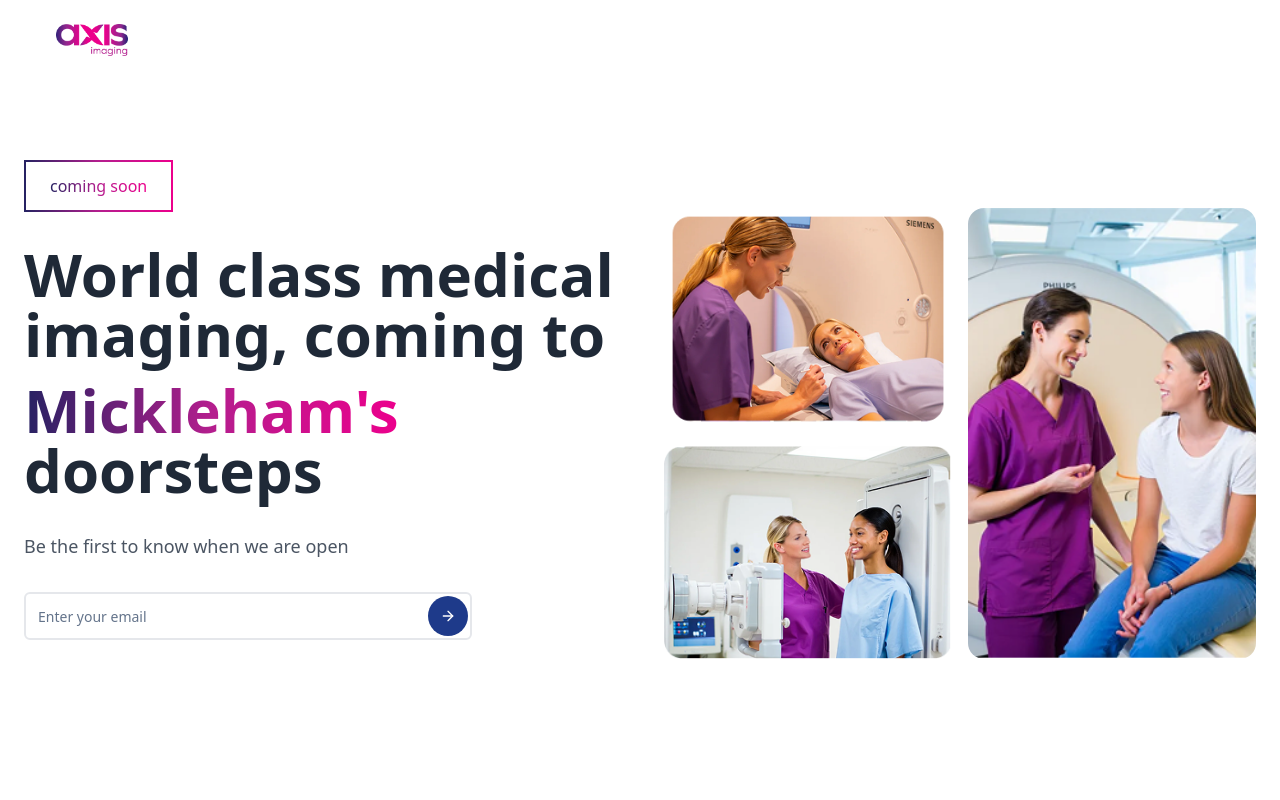
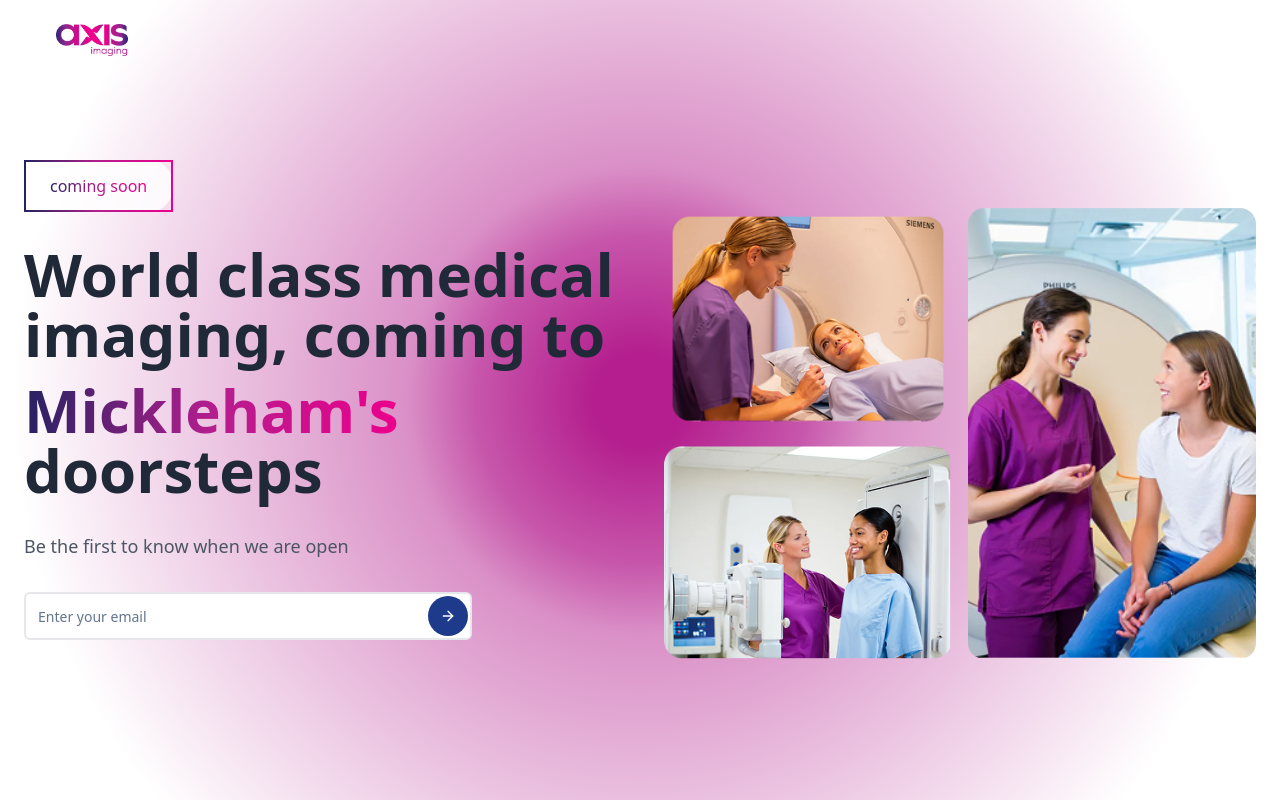
Before and after one commit to hasanaxis/stellar-web-launchpad-site, a React (Vite) app: page / in a window 1280 px wide. Built offline with nearby package versions, Linux system fonts and the light colour scheme.

Commit message:
Add radial gradient
Apply the radial gradient to the specified element.

```diff
--- a/src/components/HeroSection.tsx
+++ b/src/components/HeroSection.tsx
@@ -6,7 +6,9 @@ import { Input } from "@/components/ui/input";
 
 const HeroSection = () => {
   return (
-    <div className="min-h-screen bg-white relative overflow-hidden flex items-center justify-center">
+    <div className="min-h-screen relative overflow-hidden flex items-center justify-center" style={{
+      background: 'radial-gradient(circle at center, #B41E8E 6%, #C757AB 22%, #DA90C7 31%, #FFFFFF 83%)'
+    }}>
       <div className="container mx-auto px-6 py-12 lg:py-20">
         <div className="grid lg:grid-cols-2 gap-12 items-center">
           {/* Left content */}
@@ -77,10 +79,6 @@ const HeroSection = () => {
                 <img src="/lovable-uploads/783d256a-bd50-4545-b7eb-0b7cde529d06.png" alt="Medical professional with young patient near imaging equipment" className="w-full h-full object-cover rounded-2xl" />
               </div>
             </div>
-
-            {/* Floating elements */}
-
-
           </div>
         </div>
       </div>
```
